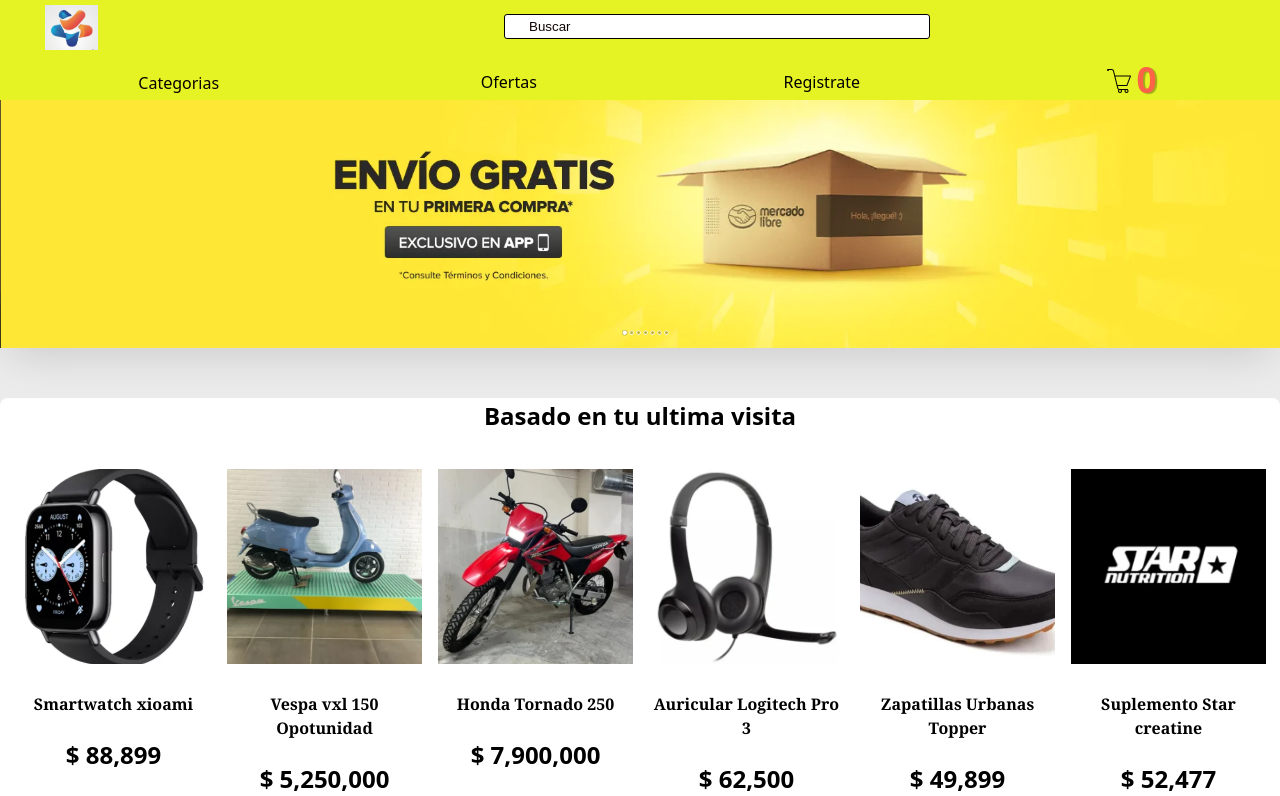
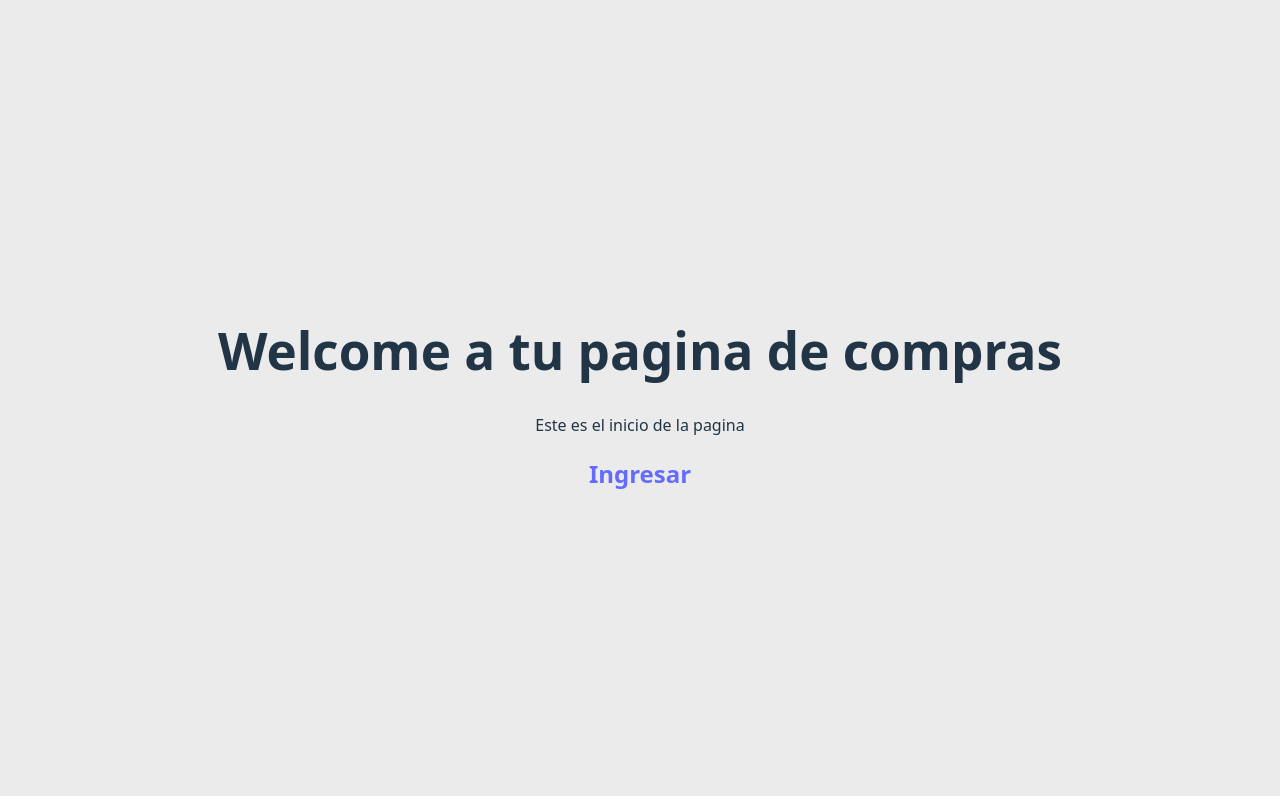
Before and after one commit to marzvk/proyecto_react_2025, a React (Vite) app in the folder react_2025/: page / in a window 1280 px wide. Shown: the top 796 px of the page. Built offline with nearby package versions, Linux system fonts and the light colour scheme.

Commit message:
pages y navegacion

```diff
--- a/react_2025/package.json
+++ b/react_2025/package.json
@@ -11,7 +11,8 @@
   },
   "dependencies": {
     "react": "^19.1.0",
-    "react-dom": "^19.1.0"
+    "react-dom": "^19.1.0",
+    "react-router": "^7.6.3"
   },
   "devDependencies": {
     "@eslint/js": "^9.25.0",
--- a/react_2025/src/components/ProductCard.tsx
+++ b/react_2025/src/components/ProductCard.tsx
@@ -1,7 +1,9 @@
+import { Link } from "react-router";
 import styles from "./ProductCard.module.css";
 
 
 export type ProductCardProps = {
+  id?: number;
   src: string;
   title: string;
   precio: number;
@@ -21,6 +23,7 @@
 // parametro props tiene el type ProductCardProps
 function FrontShowElement(props: ProductCardProps) {
   const {
+    id,
     src,
     title,
     precio,
@@ -48,6 +51,7 @@
         {anio}
         {km !== undefined && ` | ${km.toLocaleString()} km`}
       </h5>
+
       <div className={styles.botonera}>
         <button className={styles.boton} onClick={quitar} >
           -
@@ -57,6 +61,7 @@
           +
         </button>
       </div>
+      <Link to={`/products/${id}`}> Ver producto</Link>
 
     </article>
   );
--- a/react_2025/src/main.tsx
+++ b/react_2025/src/main.tsx
@@ -1,6 +1,27 @@
 import { createRoot } from "react-dom/client";
 import "./index.css";
-import App from "./App.tsx";
+import App from "./pages/App.tsx";
+import { BrowserRouter, Routes, Route } from "react-router";
+import { StrictMode } from "react";
+import Home from "./pages/Home.tsx";
+import CardDetail from "./pages/CardDetail.tsx";
+import NotFound from "./pages/NotFound.tsx";
 
 // App va con mayuscula, el llamado App
-createRoot(document.getElementById("root")!).render(<App />);
+createRoot(document.getElementById("root")!).render(
+  <StrictMode>
+    {/* provider permite manejar las rutas */}
+    <BrowserRouter>
+      {/* Switch de las rutas  */}
+      <Routes>
+
+        <Route path="/" element={<Home />} />
+        <Route path="/products" element={<App />} />
+        <Route path="/products/:id" element={<CardDetail />} />
+        <Route path="*" element={<NotFound />} />
+
+      </Routes>
+
+    </BrowserRouter>
+  </StrictMode>
+);
--- a/react_2025/src/App.tsx
+++ b/react_2025/src/pages/App.tsx
@@ -1,8 +1,8 @@
 import "./App.css";
-import FrontShowElement from "./components/ProductCard.tsx";
-import ProductCardContainer from "./components/ProductCardContainer.tsx";
-import Respuesta from "./components/Response.tsx";
-import Navbar from "./components/Navbar.tsx";
+import FrontShowElement from "../components/ProductCard.tsx";
+import ProductCardContainer from "../components/ProductCardContainer.tsx";
+import Respuesta from "../components/Response.tsx";
+import Navbar from "../components/Navbar.tsx";
 import { useState } from "react";
 
 function App() {
@@ -47,15 +47,7 @@
             {categoriaFiltrada.slice(0, 6).map((prod) => (
               <FrontShowElement
                  key={prod.id}
-                src={prod.src}
-                title={prod.title}
-                precio={prod.precio}
-                ubicacion={prod.ubicacion}
-                cuotas={prod.cuotas}
-                anio={prod.anio}
-                descuento={prod.descuento}
-                km={prod.km}
-                envio={prod.envio}
+                  {...prod}
                   agregar={sumar1}
                   quitar={restar1}
               />
@@ -95,15 +87,7 @@
                 {categoria.producto.map((prod) => (
                   <FrontShowElement
                      key={prod.id}
-                    src={prod.src}
-                    title={prod.title}
-                    precio={prod.precio}
-                    ubicacion={prod.ubicacion}
-                    cuotas={prod.cuotas}
-                    anio={prod.anio}
-                    descuento={prod.descuento}
-                    km={prod.km}
-                    envio={prod.envio}
+                  {...prod}
                   agregar={sumar1}
                   quitar={restar1}
 
@@ -124,15 +108,7 @@
               {categoria.producto.map((prod) => (
                 <FrontShowElement
                    key={prod.id}
-                  src={prod.src}
-                  title={prod.title}
-                  precio={prod.precio}
-                  ubicacion={prod.ubicacion}
-                  cuotas={prod.cuotas}
-                  anio={prod.anio}
-                  descuento={prod.descuento}
-                  km={prod.km}
-                  envio={prod.envio}
+                  {...prod}
                   agregar={sumar1}
                   quitar={restar1}
                 />
--- /dev/null
+++ b/react_2025/src/pages/CardDetail.tsx
@@ -0,0 +1,15 @@
+import { Link } from "react-router";
+
+
+function CardDetail() {
+    return (
+        <div>
+            <Link to="/products"><b><h3>Volver</h3></b></Link>
+            <h1>Card Detail Page</h1>
+
+
+        </div>
+    );
+}
+
+export default CardDetail;
--- /dev/null
+++ b/react_2025/src/pages/Home.tsx
@@ -0,0 +1,15 @@
+import {Link} from "react-router"
+
+// con link no refresca la pagina
+
+function Home() {
+  return (
+    <div>
+      <h1>Welcome a tu pagina de compras</h1>
+      <p>Este es el inicio de la pagina</p>
+        <Link to="/products"><b><h2>Ingresar</h2></b></Link>
+    </div>
+  );
+}
+
+export default Home;
--- /dev/null
+++ b/react_2025/src/pages/NotFound.tsx
@@ -0,0 +1,12 @@
+import { Link } from "react-router";
+
+function NotFound() {
+  return (
+    <div className="not-found">
+      <h1>404 Page not found</h1>
+      <Link to="/products"><b><h3>Volver a Compras</h3></b></Link>
+    </div>
+  );
+}
+
+export default NotFound;
```
Also changed, not shown: react_2025/src/pages/App.css (renamed from react_2025/src/App.css), 1 other file (tests, documents, lock files or other folders). Lines whose indentation alone changed are shown as unchanged.
